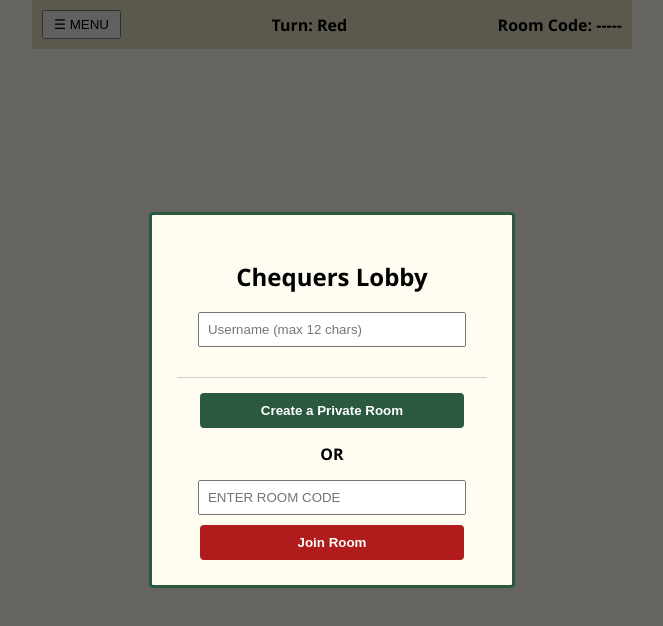
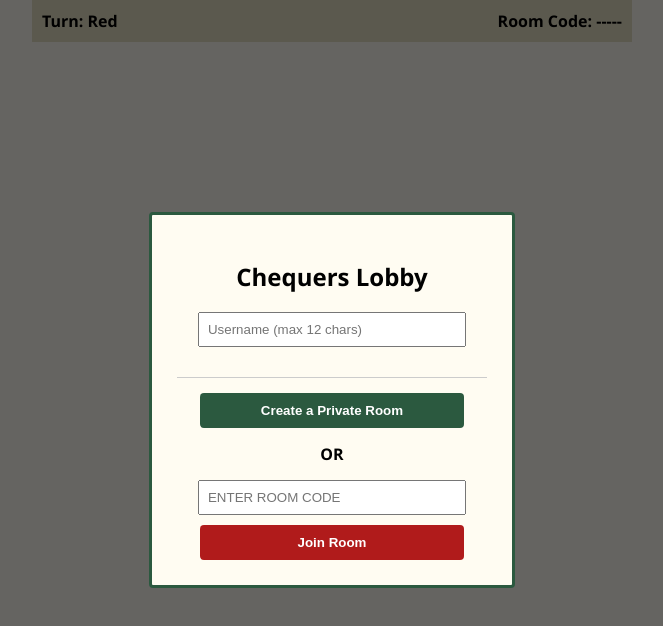
Before and after one commit to R316575/Chequers, a plain HTML site: page static/index.html in a window 1280 px wide. Shown: the whole page, without its empty margins (308-971 px from the left). Drawn offline with Linux system fonts and the light colour scheme.

Commit message:
Remove menu button from top bar

```diff
--- a/static/index.html
+++ b/static/index.html
@@ -9,7 +9,6 @@
 <body>
     <!-- HEADER CONTROLS -->
     <div id="top-bar" style="width: 100%; max-width: 600px; display: flex; justify-content: space-between; align-items: center; padding: 10px; background: #e3dec3; box-sizing: border-box;">
-        <button id="menu-btn" style="padding: 5px 10px; cursor: pointer;">&#x2630; MENU</button>
         <div id="turn-indicator" style="font-weight: bold;">Turn: Red</div>
         <div id="room-banner" style="font-weight: bold;">Room Code: <span id="display-code">-----</span></div>
     </div>
```
